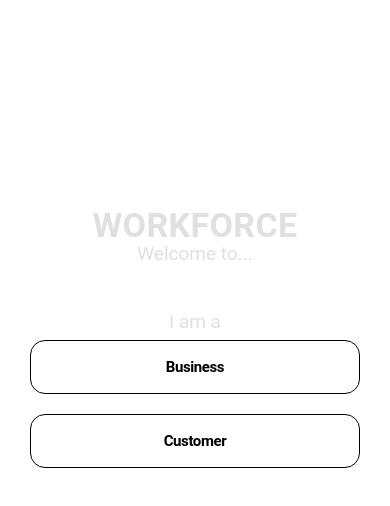
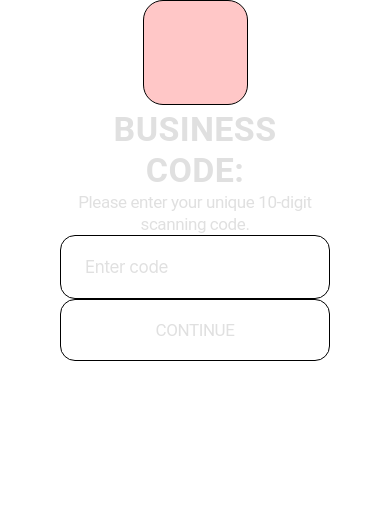
Before and after one commit to SidG2k1/Covid-Vaccine-and-Tracing, a React Native app in the folder frontend/: screen /BusinessRegister in a window 390 px wide. Shown: the top 506 px of the page. Built offline with nearby package versions, Linux system fonts and the light colour scheme.

Commit message:
add business reg flow

```diff
--- a/frontend/App.js
+++ b/frontend/App.js
@@ -5,6 +5,7 @@ import { NavigationContainer } from '@react-navigation/native';
 import { createNativeStackNavigator } from '@react-navigation/native-stack';
 import { WelcomeScreen } from "./Screens/Welcome";
 import { UserRegistrationScreen } from "./Screens/User/Registration";
+import Business from './Screens/Business';
 const Stack = createNativeStackNavigator();
 
 export default function App() {
@@ -28,6 +29,10 @@ export default function App() {
             name="UserRegister"
             component={UserRegistrationScreen}
           />
+          <Stack.Screen
+            name="BusinessRegister"
+            component={Business}
+          />
         </Stack.Navigator>
         <StatusBar style="auto" />
     </NavigationContainer>
--- /dev/null
+++ b/frontend/Screens/Business/Code.jsx
@@ -0,0 +1,62 @@
+import React from 'react';
+import { StyleSheet, View } from 'react-native';
+import styledComponentsNativeCjs from 'styled-components/native';
+import ClearButton from '../../components/ClearButton';
+import Icon from '../../components/Icon';
+import Input from '../../components/Input';
+import Subtitle from '../../components/Subtitle';
+import Title from '../../components/Title';
+
+const IconRow = styledComponentsNativeCjs.View`
+  display: flex;
+  flex-direction: row;
+`
+
+const Code = (props) => {
+  const [code, setCode] = React.useState("");
+  const [correct, setCorrect] = React.useState(false);
+  return (
+    <View>
+      <Icon/>
+      <Title>BUSINESS CODE:</Title>
+      <Subtitle>Please enter your unique 10-digit scanning code.</Subtitle>
+      <View>
+        <Input
+          style={styles.input}
+          onChangeText={setCode}
+          value={code}
+          placeholder="Enter code"
+        />
+        {correct &&
+          <View style={styles.icon}>
+            <svg width="44" height="44" viewBox="0 0 44 44" fill="none" xmlns="http://www.w3.org/2000/svg">
+            <circle cx="22" cy="22" r="21.5" fill="#FFC7C7" stroke="black"/>
+            <g clip-path="url(#clip0)">
+            <path d="M18.2929 29.1643L11.7929 22.6643C11.4024 22.2738 11.4024 21.6406 11.7929 21.2501L13.2071 19.8358C13.5976 19.4453 14.2308 19.4453 14.6213 19.8358L19 24.2145L28.3787 14.8358C28.7692 14.4453 29.4024 14.4453 29.7929 14.8358L31.2071 16.2501C31.5976 16.6406 31.5976 17.2737 31.2071 17.6643L19.7071 29.1643C19.3166 29.5548 18.6834 29.5548 18.2929 29.1643Z" fill="black"/>
+            </g>
+            <defs>
+            <clipPath id="clip0">
+            <rect width="20" height="20" fill="white" transform="translate(11.5 12)"/>
+            </clipPath>
+            </defs>
+            </svg>
+          </View>
+        }
+      </View>
+      <ClearButton title="CONTINUE" onPress={() => props.navigation.navigate("Verified")}/>
+    </View>
+  );
+}
+
+const styles = StyleSheet.create({
+  input: {
+    flex: 1
+  },
+  icon: {
+    position: "absolute",
+    right: 10,
+    top: 10,
+  }
+})
+
+export default Code;
--- /dev/null
+++ b/frontend/Screens/Business/QRVerification.jsx
@@ -0,0 +1,42 @@
+import React, { useState, useEffect } from 'react';
+import { Text, View, StyleSheet, Button } from 'react-native';
+import { BarCodeScanner } from 'expo-barcode-scanner';
+import Title from "../../components/Title";
+
+const QRVerification = () => {
+  const [hasPermission, setHasPermission] = useState(null);
+  const [scanned, setScanned] = useState(false);
+
+  useEffect(() => {
+    (async () => {
+      const { status } = await BarCodeScanner.requestPermissionsAsync();
+      setHasPermission(status === 'granted');
+    })();
+  }, []);
+
+  const handleBarCodeScanned = ({ type, data }) => {
+    setScanned(true);
+    alert(`Bar code with type ${type} and data ${data} has been scanned!`);
+
+  };
+
+  if (hasPermission === null) {
+    return <Text>Requesting for camera permission</Text>;
+  }
+  if (hasPermission === false) {
+    return <Text>No access to camera</Text>;
+  }
+
+  return (
+    <View>
+      <Title>QR CODE VERIFICATION</Title>
+      <BarCodeScanner
+        onBarCodeScanned={scanned ? undefined : handleBarCodeScanned}
+        style={StyleSheet.absoluteFillObject}
+      />
+      {scanned && <Button title={'Tap to Scan Again'} onPress={() => setScanned(false)} />}
+    </View>
+  );
+}
+
+export default QRVerification;
--- /dev/null
+++ b/frontend/Screens/Business/Verified.jsx
@@ -0,0 +1,20 @@
+import React from 'react';
+import { View } from 'react-native';
+import ClearButton from '../../components/ClearButton';
+import Icon from '../../components/Icon';
+import Subtitle from '../../components/Subtitle';
+import Title from '../../components/Title';
+
+const Verified = ({ navigation }) => {
+
+  return (
+    <View>
+      <Icon checked/>
+      <Title>BUSINESS VERIFIED</Title>
+      <Subtitle>Let’s get you set up with your scanning system to verify the vaccination status of your guests.</Subtitle>
+      <ClearButton title="SCAN" onPress={() => navigation.navigate("QRVerification")}/>
+    </View>
+  );
+}
+
+export default Verified;
--- /dev/null
+++ b/frontend/Screens/Business/index.jsx
@@ -0,0 +1,40 @@
+import { createNativeStackNavigator } from '@react-navigation/native-stack';
+import React from 'react';
+import Code from "./Code";
+import QRVerification from './QRVerification';
+import Verified from './Verified';
+
+const Stack = createNativeStackNavigator();
+
+const Business = () => {
+  return (
+    <Stack.Navigator
+      screenOptions={{
+        headerShown: false,
+        contentStyle:{
+          backgroundColor:'#FFFFFF',
+          paddingLeft: 30,
+          paddingRight: 30
+        }
+      }}
+      initialRouteName="Code"
+    >
+      <Stack.Screen
+        name="Verified"
+        component={Verified}
+      />
+      <Stack.Screen
+        name="Code"
+        component={Code}
+      />
+
+      <Stack.Screen
+        name="QRVerification"
+        component={QRVerification}
+      />
+
+    </Stack.Navigator>
+  )
+}
+
+export default Business;
--- a/frontend/Screens/Welcome.jsx
+++ b/frontend/Screens/Welcome.jsx
@@ -14,7 +14,7 @@ export const WelcomeScreen = ({ navigation }) => {
         <div style={{ marginTop: 10 }}>
           <SecondaryButton
             title="Business"
-
+            onPress={() => navigation.navigate('BusinessRegister')}
           />
         </div>
         <div style={{ marginTop: 20 }}>
--- /dev/null
+++ b/frontend/components/ClearButton.jsx
@@ -0,0 +1,31 @@
+import styledComponentsNativeCjs from "styled-components/native";
+import React from 'react';
+
+const ButtonWrapper = styledComponentsNativeCjs.TouchableOpacity`
+background: #FFFFFF;
+border: 1px solid #000000;
+box-sizing: border-box;
+border-radius: 15px;
+height: 62px;
+display: flex;
+justify-content: center;
+align-items: center;
+`;
+
+const ButtonText = styledComponentsNativeCjs.Text`
+  font-family: 'Roboto, sans-serif';
+  font-style: normal;
+  font-weight: normal;
+  font-size: 17px;
+  line-height: 22px;
+  letter-spacing: -0.408px;
+  color: #E0E0E0;
+`;
+
+export default (props) => {
+  return (
+    <ButtonWrapper onPress={props.onPress}>
+      <ButtonText>{props.title}</ButtonText>
+    </ButtonWrapper>
+  )
+}
--- a/frontend/components/Input.jsx
+++ b/frontend/components/Input.jsx
@@ -16,14 +16,7 @@ export default styled.TextInput`
   font-size: 17px;
   line-height: 22px;
 
-/* identical to box height, or 129% */
 letter-spacing: -0.408px;
 
-/* Gray 5 */
 color: #E0E0E0;
-
-  flex: none;
-  order: 1;
-  flex-grow: 0;
-  margin: 10px 0px;
 `;
--- a/frontend/package.json
+++ b/frontend/package.json
@@ -11,6 +11,7 @@
     "@react-navigation/native": "^6.0.2",
     "@react-navigation/native-stack": "^6.1.0",
     "expo": "~42.0.1",
+    "expo-barcode-scanner": "~10.2.2",
     "expo-status-bar": "~1.0.4",
     "react": "16.13.1",
     "react-dom": "16.13.1",
```
Also changed, not shown: frontend/components/Checkbox.jsx (added, +23 -0 lines), 1 other file (tests, documents, lock files or other folders).
